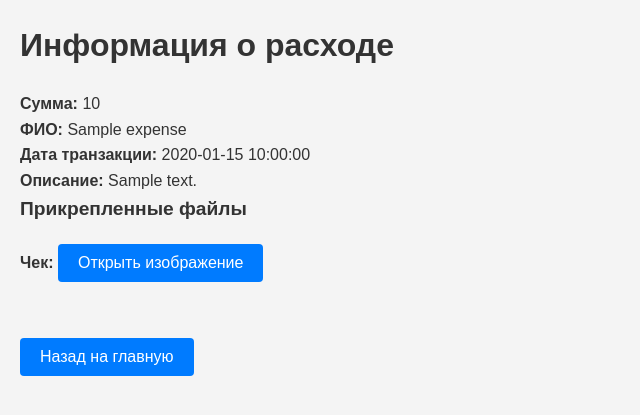
After one commit to AsQqqq/site-tech-repair, a Flask app: template templates/view_expense.html in a window 1280 px wide. The commit adds this page. Shown: the top 415 px of the page, without its empty margins (0-640 px from the left). Run offline with Flask 3, Linux system fonts and the light colour scheme; the template is opened without the code that fills it: most values are stand-ins (such as "Sample title", 1, 10 or a date in 2020).

Commit message:
Add expense tracking feature with forms and database integration

```diff
--- a/app.py
+++ b/app.py
@@ -1,7 +1,7 @@
 import os
-from flask import Flask, render_template, request, redirect, url_for, session, send_from_directory
-from werkzeug.utils import secure_filename
+from flask import Flask, render_template, request, redirect, url_for, session, send_from_directory, g
 from docx import Document
+import sqlite3, uuid
 from datetime import datetime
 
 app = Flask(__name__)
@@ -12,12 +12,45 @@ app.secret_key = os.urandom(24)
 # Папка для загрузки файлов
 UPLOAD_FOLDER = 'uploads'
 
+# Папка для загрузки файлов
+EXPENSES_FOLDER = 'expenses'
+
+
 if not os.path.exists(UPLOAD_FOLDER):
     os.makedirs(UPLOAD_FOLDER)
+
+
+if not os.path.exists(EXPENSES_FOLDER):
+    os.makedirs(EXPENSES_FOLDER)
+
+
+# Подключение к базе данных
+def get_db():
+    if 'db' not in g:
+        g.db = sqlite3.connect('database.db')
+        g.db.row_factory = sqlite3.Row  # Для удобства работы с результатами запроса (словари)
+    return g.db
+
+# Закрытие подключения к базе данных
+@app.teardown_appcontext
+def close_db(error):
+    db = getattr(g, 'db', None)
+    if db is not None:
+        db.close()
+
+
+def init_db():
+    with app.app_context():
+        db = get_db()
+        with app.open_resource('sqlite/transactions.sql', mode='r') as f:
+            db.cursor().executescript(f.read())
+        db.commit()
 
 app.secret_key = 'VOvWd8xuPf'
 
 app.config['UPLOAD_FOLDER'] = UPLOAD_FOLDER
+app.config['EXPENSES_FOLDER'] = EXPENSES_FOLDER
+
 
 # Пароль для входа
 ADMIN_PASSWORD = 'h5wwLy'  # Лучше хранить в переменных окружения
@@ -29,15 +62,18 @@ def create_directory_for_order(order_number):
         os.makedirs(order_dir)
     return order_dir
 
+
 # Проверка аутентификации
 def is_authenticated():
     return 'authenticated' in session and session['authenticated']
+
 
 # Главная страница
 @app.route('/')
 def index():
     orders = os.listdir(UPLOAD_FOLDER)
     return render_template('index.html', orders=orders)
+
 
 # Страница входа (admin)
 @app.route('/admin', methods=['GET', 'POST'])
@@ -56,26 +92,122 @@ def admin():
     return render_template('admin_login.html')
 
 
+
+# Функция для создания папки с уникальным ID траты
+def create_directory_for_expense(expense_id):
+    expense_dir = os.path.join(EXPENSES_FOLDER, expense_id)
+    if not os.path.exists(expense_dir):
+        os.makedirs(expense_dir)
+    return expense_dir
+
+
+
+
+@app.route('/expenses/<expense_id>/<filename>')
+def serve_expense_file(expense_id, filename):
+    # Указываем путь к файлам в папке 'expenses'
+    file_path = os.path.join('expenses', expense_id, filename)
+
+    # Проверяем, существует ли файл
+    if not os.path.exists(file_path):
+        return "Файл не найден", 404
+
+    # Возвращаем файл
+    return send_from_directory(os.path.dirname(file_path), os.path.basename(file_path))
+
+
+@app.route('/expense/<expense_id>', methods=['GET'])
+def view_expense(expense_id):
+    if not is_authenticated():
+        return redirect(url_for('admin'))  # Если не авторизован, перенаправление на страницу логина
+
+    # Путь к папке с заказом в директории 'expenses'
+    order_dir = os.path.join('expenses', expense_id)  # Папка с заказом внутри expenses
+    if not os.path.exists(order_dir):
+        return "Трата не найден", 404
+
+    # Путь к DOCX документу
+    doc_filename = f'{expense_id}_expense_document.docx'
+    doc_path = os.path.join(order_dir, doc_filename)
+
+    if not os.path.exists(doc_path):
+        return "Документ не найден", 404
+
+    # Открытие и чтение документа
+    doc = Document(doc_path)
+
+    order_data = {}
+    order_data['services'] = []
+
+    for para in doc.paragraphs:
+        text = para.text.strip()  # Убираем лишние пробелы
+
+        order_data['uuid'] = expense_id
+        if text.startswith('ФИО:'):
+            order_data['name'] = text.replace('ФИО:', '').strip()
+        elif text.startswith('Описание:'):
+            order_data['description'] = text.replace('Описание:', '').strip()
+        elif text.startswith('Сумма:'):
+            order_data['total_cost'] = text.replace('Сумма:', '').strip()
+        elif text.startswith('Чек:'):
+            order_data['receipt_filename'] = text.replace('Чек:', '').strip()
+        elif text.startswith('Дата:'):
+            order_data['date'] = text.replace('Дата:', '').strip()
+
+    # Формируем URL-адреса для файлов
+    receipt_url = url_for('static', filename=f'expenses/{expense_id}/{order_data["receipt_filename"]}')
+
+    print(order_data['uuid'])
+
+    # Формируем данные для передачи в шаблон
+    expense_data = {
+        'uuid': expense_id,
+        'name': order_data['name'],
+        'description': order_data['description'],
+        'amount': order_data['total_cost'],
+        'transaction_date': order_data['date']
+    }
+
+    return render_template('view_expense.html', expense_data=expense_data, filename=order_data["receipt_filename"])
+
+
 @app.route('/main', methods=['GET', 'POST'])
 def main():
-
     if not is_authenticated():
         return redirect(url_for('admin'))
 
-    search_query = request.args.get('search', '').lower()  # Получаем запрос из формы поиска
+    # Получаем запрос из формы поиска
+    search_query = request.args.get('search', '').lower()
+
+    # Выполняем запросы для подсчета доходов и расходов
+    db = get_db()
+
+    # Подсчет всех доходов
+    total_income = db.execute('''
+        SELECT SUM(amount) FROM transactions WHERE transaction_type = 'income'
+    ''').fetchone()[0] or 0  # Если результата нет, то сумма 0
+
+    # Подсчет всех расходов
+    total_expenses = db.execute('''
+        SELECT SUM(amount) FROM transactions WHERE transaction_type = 'expense'
+    ''').fetchone()[0] or 0  # Если результата нет, то сумма 0
+
+    # Итог = доходы - расходы
+    total_balance = total_income - total_expenses
 
     # Получаем список всех заявок
     orders = os.listdir(UPLOAD_FOLDER)
-
     filtered_orders = []
 
-    # Если есть запрос для поиска, фильтруем список заявок
+    # Получаем список всех трат
+    expenses = os.listdir(EXPENSES_FOLDER)
+    filtered_expenses = []
+
+    # Фильтруем заявки
     for order in orders:
         order_dir = os.path.join(app.config['UPLOAD_FOLDER'], order)
 
-        # Проверяем только если папка существует и содержит файлы
         if os.path.isdir(order_dir):
-            # Ищем в DOCX файле с информацией о заявке
             doc_file_path = None
             for file_ in os.listdir(order_dir):
                 if file_.endswith('.docx'):
@@ -86,16 +218,40 @@ def main():
                 doc = Document(doc_file_path)
                 text_content = ' '.join([para.text.lower() for para in doc.paragraphs])  # Собираем все тексты из документа в одну строку
 
-                # Если в тексте документа встречается поисковый запрос, добавляем заявку в результаты
                 if search_query in text_content:
                     filtered_orders.append(order)
 
-    # Если не было найдено совпадений по запросу, показываем все заявки
+    # Фильтруем траты
+    for expense in expenses:
+        expense_dir = os.path.join(app.config['EXPENSES_FOLDER'], expense)
+
+        if os.path.isdir(expense_dir):
+            doc_file_path = None
+            for file_ in os.listdir(expense_dir):
+                if file_.endswith('.docx'):
+                    doc_file_path = os.path.join(expense_dir, file_)
+                    break
+
+            if doc_file_path:
+                doc = Document(doc_file_path)
+                text_content = ' '.join([para.text.lower() for para in doc.paragraphs])  # Собираем все тексты из документа в одну строку
+
+                if search_query in text_content:
+                    filtered_expenses.append(expense)
+
+    # Если не было найдено совпадений по запросу, показываем все заявки и все траты
     if search_query:
         orders = filtered_orders
+        expenses = filtered_expenses
 
-    # Возвращаем шаблон с отфильтрованными заявками
-    return render_template('admin_index.html', orders=orders)
+    # Возвращаем шаблон с отфильтрованными заявками и тратами
+    return render_template('admin_index.html',
+                           orders=orders,
+                           expenses=expenses,
+                           total_income=total_income,
+                           total_expenses=total_expenses,
+                           total_balance=total_balance)
+
 
 
 
@@ -110,16 +266,16 @@ def upload():
         name = request.form['name']
         name_customer = request.form['name_customer']
         address = request.form['address']
-        services = request.form.getlist('services[]')  # Список услуг
-        prices = request.form.getlist('prices[]')  # Список цен
-        quantities = request.form.getlist('quantities[]')  # Список количеств
-        sums = request.form.getlist('sums[]')  # Список сумм
-        warranties = request.form.getlist('warranties[]')  # Список гарантий
-        discount = float(request.form['discount'])  # Скидка
-        total_cost = float(request.form['total_cost'])  # Стоимость услуг
-        discounted_cost = float(request.form['discounted_cost'])  # Сумма к оплате
+        services = request.form.getlist('services[]')
+        prices = request.form.getlist('prices[]')
+        quantities = request.form.getlist('quantities[]')
+        sums = request.form.getlist('sums[]')
+        warranties = request.form.getlist('warranties[]')
+        discount = float(request.form['discount'])
+        total_cost = float(request.form['total_cost'])
+        discounted_cost = float(request.form['discounted_cost'])
         recommendations = request.form['recommendations']
-        order_number = request.form['order_number']  # Номер заявки
+        order_number = request.form['order_number']
         order_date_str = request.form['order_date']  # Дата заявки
 
         # Преобразуем строку с датой в объект datetime
@@ -137,9 +293,9 @@ def upload():
         order_dir = create_directory_for_order(order_number)
 
         # Генерация новых имен файлов на английском языке
-        receipt_filename = 'receipt.jpg'  # Переименование в чек
-        document_filename1 = 'document1.jpg'  # Переименование в документ 1
-        document_filename2 = 'document2.jpg'  # Переименование в документ 2
+        receipt_filename = 'receipt.jpg'
+        document_filename1 = 'document1.jpg'
+        document_filename2 = 'document2.jpg'
 
         # Путь к сохранению файлов
         receipt_path = os.path.join(order_dir, receipt_filename)
@@ -154,7 +310,6 @@ def upload():
         # Генерация DOCX документа
         doc = Document()
         doc.add_heading('Документ о выполненных работах', 0)
-
         doc.add_paragraph(f'Исполнитель: {name}')
         doc.add_paragraph(f'Заказчик: {name_customer}')
         doc.add_paragraph(f'Адрес выполнения работ: {address}')
@@ -175,7 +330,7 @@ def upload():
         doc.add_paragraph(f'Скидка: {discount}')
         doc.add_paragraph(f'К оплате: {discounted_cost}')
 
-        # Вставляем ссылки на файлы (новые имена)
+        # Вставляем ссылки на файлы
         doc.add_paragraph(f'Чек: {receipt_filename}')
         doc.add_paragraph(f'Документ (сторона 1): {document_filename1}')
         doc.add_paragraph(f'Документ (сторона 2): {document_filename2}')
@@ -185,13 +340,18 @@ def upload():
         doc_path = os.path.join(order_dir, doc_filename)
         doc.save(doc_path)
 
-        # Перенаправляем на главную страницу
+        # Сохранение данных в базу данных
+        db = get_db()
+        # Добавление данных о доходах/расходах в отдельную таблицу
+        db.execute('''
+            INSERT INTO transactions (transaction_type, amount, receipt_filename, transaction_date, uuid)
+            VALUES (?, ?, ?, ?, ?)
+        ''', ("income", discounted_cost, receipt_filename, datetime.now().strftime('%Y-%m-%d'), order_number))
+        db.commit()
+
         return redirect(url_for('main'))
 
     return render_template('upload.html')
-
-
-
 
 
 # Добавляем маршрут для обработки статических файлов
@@ -269,7 +429,6 @@ def view_order(order_number):
     document_url1 = url_for('static', filename=f'uploads/{order_number}/{order_data["document_filename1"]}')
     document_url2 = url_for('static', filename=f'uploads/{order_number}/{order_data["document_filename2"]}')
 
-
     # Возвращаем информацию на страницу
     return render_template('view_order.html',
             order_data=order_data,
@@ -280,6 +439,63 @@ def view_order(order_number):
 
 
 
+# Страница для добавления расходов
+@app.route('/add_expense', methods=['GET', 'POST'])
+def add_expense():
+    if not is_authenticated():
+        return redirect(url_for('admin'))  # Если не авторизован, перенаправление на страницу логина
+
+    if request.method == 'POST':
+        # Получение данных из формы
+        name = request.form['name']
+        description = request.form['description']
+        amount = float(request.form['amount'])
+
+        # Генерация уникального ID для траты
+        expense_id = str(uuid.uuid4())  # Генерация уникального ID для траты
+
+        # Получение файла чека
+        receipt_file = request.files['receipt']
+
+        # Создание папки для траты
+        expense_dir = create_directory_for_expense(expense_id)
+
+        # Сохранение чека
+        receipt_filename = 'receipt.jpg'
+        receipt_path = os.path.join(expense_dir, receipt_filename)
+        receipt_file.save(receipt_path)
+
+        # Генерация документа (если необходимо) или сохранение данных
+        doc = Document()
+        doc.add_heading('Документ о расходах', 0)
+        doc.add_paragraph(f'ФИО: {name}')
+        doc.add_paragraph(f'Описание: {description}')
+        doc.add_paragraph(f'Сумма: {amount}')
+        doc.add_paragraph(f'Чек: {receipt_filename}')
+        current_datetime = datetime.now().strftime('%d-%m-%Y %H:%M:%S')
+        doc.add_paragraph(f'Дата: {current_datetime}')
+
+        # Генерация имени файла для документа
+        doc_filename = f'{expense_id}_expense_document.docx'
+        doc_path = os.path.join(expense_dir, doc_filename)
+        doc.save(doc_path)
+
+        # Сохранение данных в базу данных
+        db = get_db()
+        # Добавление данных о доходах/расходах в отдельную таблицу
+        db.execute('''
+            INSERT INTO transactions (transaction_type, amount, receipt_filename, transaction_date, uuid)
+            VALUES (?, ?, ?, ?, ?)
+        ''', ("expense", amount, receipt_filename, datetime.now().strftime('%Y-%m-%d'), expense_id))
+        db.commit()
+
+        return redirect(url_for('admin'))  # Возврат на главную страницу
+
+    return render_template('add_expense.html')
+
+
+
+
 # Выход из системы
 @app.route('/logout')
 def logout():
@@ -287,6 +503,7 @@ def logout():
     return redirect(url_for('index'))
 
 if __name__ == '__main__':
+    init_db()
     try:
         app.run(host='0.0.0.0', port=443, ssl_context=('/etc/letsencrypt/live/repair-31.ru/fullchain.pem', '/etc/letsencrypt/live/repair-31.ru/privkey.pem'))
     except:
--- a/static/css/admin.css
+++ b/static/css/admin.css
@@ -61,6 +61,7 @@ button {
     background-color: #007bff;
     color: #fff;
     padding: 10px 20px;
+    margin-bottom: 5px;
     border: none;
     border-radius: 4px;
     cursor: pointer;
--- /dev/null
+++ b/templates/view_expense.html
@@ -0,0 +1,31 @@
+<!DOCTYPE html>
+<html lang="ru">
+<head>
+    <meta charset="UTF-8">
+    <meta name="viewport" content="width=device-width, initial-scale=1.0">
+    <script src="{{ url_for('static', filename='js/photo_open.js') }}"></script>
+    <link rel="stylesheet" href="{{ url_for('static', filename='css/view_order.css') }}">
+    <link rel="stylesheet" href="{{ url_for('static', filename='css/admin.css') }}">
+    <title>Информация о расходе</title>
+</head>
+<body>
+    <h1>Информация о расходе</h1>
+    <p><strong>Сумма:</strong> {{ expense_data['amount'] }}</p>
+    <p><strong>ФИО:</strong> {{ expense_data['name'] }}</p>
+    <p><strong>Дата транзакции:</strong> {{ expense_data['transaction_date'] }}</p>
+    <p><strong>Описание:</strong> {{ expense_data['description'] }}</p>
+
+    <h3>Прикрепленные файлы</h3>
+    <p><strong>Чек:</strong> <button onclick="openImage('/expenses/{{ expense_data["uuid"] }}/{{ filename }}')">Открыть изображение</button></p>
+    <br>
+
+    <br>
+    <button onclick="window.location.href='/main'">Назад на главную</button>
+
+    <!-- Модальное окно для отображения изображений -->
+    <div id="modal" class="modal">
+        <span class="close" onclick="closeModal()">&times;</span>
+        <img class="modal-content" id="modalImage">
+    </div>
+</body>
+</html>
```
Also changed, not shown: sqlite/transactions.sql (added, +8 -0 lines), templates/add_expense.html (added, +29 -0 lines), templates/admin_index.html (+38 -6 lines), 1 other file.
